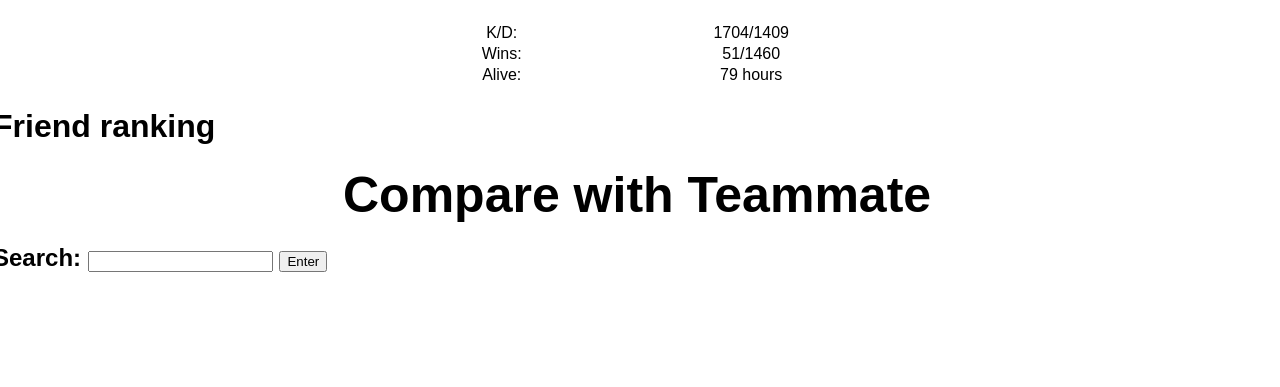
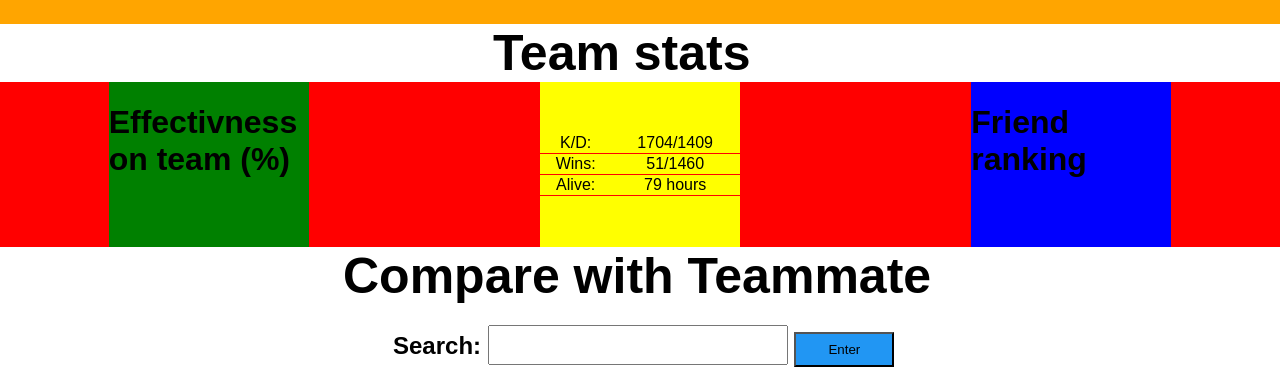
Before and after one commit to lucidlactose/Fort_ify, a PHP site: page /mystats.php in a window 1280 px wide; the page is wider, and only the part inside the window is pictured. Shown: the part 520-907 px from the top of that part. Before the commit the page ends 792 px from the top of that part, so only its background shows below. Run offline with PHP 8.4, Linux system fonts and the light colour scheme; some libraries are stand-ins or nearby versions.

Commit message:
added the styles to mystats.php

```diff
--- a/css/styles.css
+++ b/css/styles.css
@@ -184,6 +184,82 @@ th{
 
 }
 /******************************************************/
+/*********      MY STATS-SECTION      *************/
+/******************************************************/
+#mystats{
+			margin-top: -10px;
+			margin-left: -6px;
+			width: 750px;
+			height: 100px;
+		}
+		td{
+			border-bottom-style: solid;
+			border-bottom-color: red;
+		}
+		#playerstats{
+			background-color: orange;
+			padding-top: 50px;
+			padding-bottom: 50px;
+		}
+		#everyonesStats{
+			background-color: red;
+			padding-top: 50px;
+			padding-bottom: 50px;
+		}
+		#myStatsTable{
+			margin-left: 250px;
+		}
+		#gamertag{
+			margin-left: 600px;
+			font-size: 50px;
+
+		}
+		#everyonesStats{
+			display: flex;
+			flex-direction: row;
+			justify-content: space-around;
+
+		}
+		#percentage{
+			background-color: green;
+			margin-top: -50px;
+			height: 165px;
+			margin-bottom: -50px;
+			width: 200px;
+		}
+		#squadTable{
+			background-color: yellow;
+			margin-top: -50px;
+			margin-bottom: -50px;
+		}
+		#teammateStat{
+			margin-left: 0px;
+			width: 200px;
+			margin-top: 50px;
+		}
+		#friendRanking{
+			background-color: blue;
+			margin-top: -50px;
+			margin-bottom: -50px;
+			width: 200px;
+		}
+		#compairFriendTag{
+			width: 300px;
+			height: 40px;
+			font-size: 25px;
+		}
+		#compairbutton{
+			width:100px;
+			height:35px;
+			background-color: #2196F3;
+		}
+		#searchteammate{
+			margin-left: 400px;
+		}
+
+
+
+/******************************************************/
 /*********        SIDE BAR-SECTION        *************/
 /****************       END       *********************/
 /*------------------------------------------------------------------------------------*/
```
